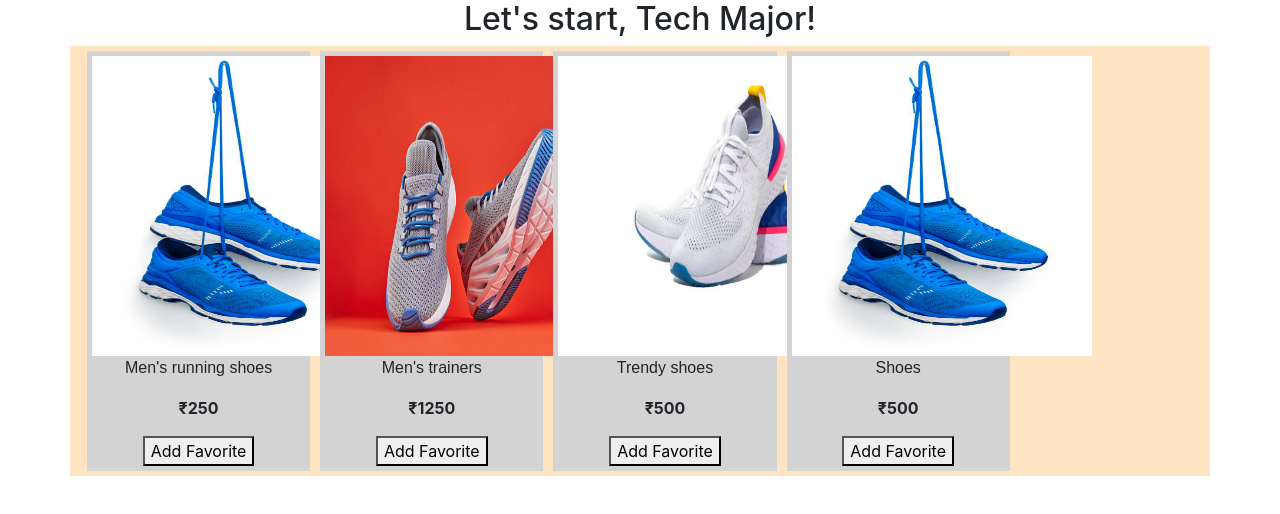
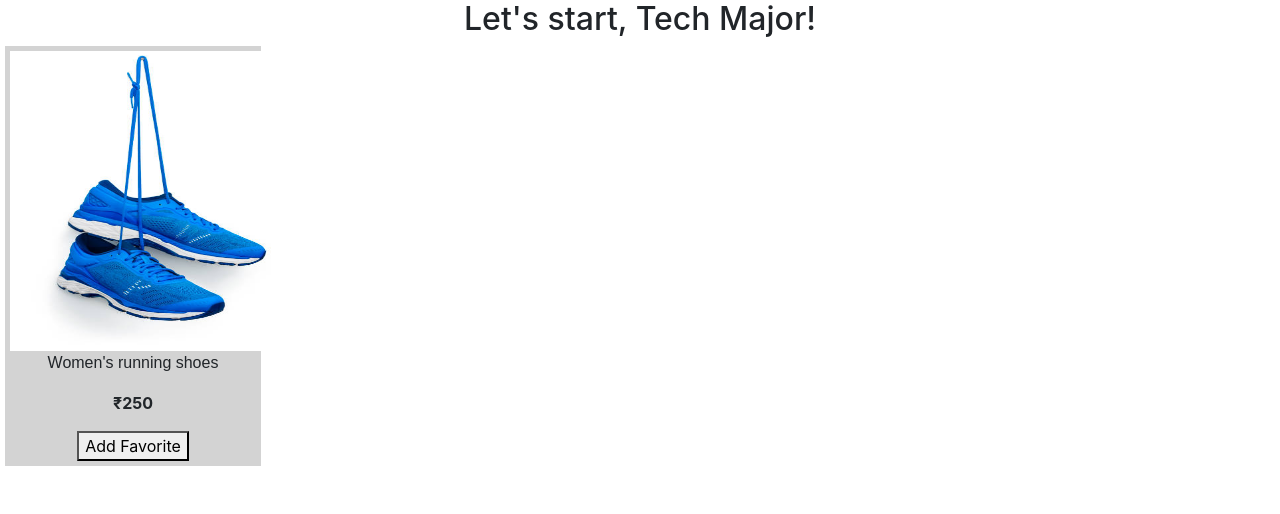
Before and after one commit to sumanthatva/techmajor, a React (Create React App) app: page / in a window 1280 px wide. Shown: the top 514 px of the page. Built offline with nearby package versions, Linux system fonts and the light colour scheme.

Commit message:
Functional component, usestate hook Added FunctionProductItem

```diff
--- a/src/App.js
+++ b/src/App.js
@@ -1,4 +1,5 @@
 import './App.css';
+import FuncProductItem from './components/FuncProductItem';
 import ProductList from './components/ProductList';
 
 function App() {
@@ -9,7 +10,10 @@ function App() {
   return (
     <div className="App">
       <h2> Let's start, Tech Major! </h2>
-      <ProductList products={products}/>
+      {/* <ProductList products={products}/> */}
+      <div>
+        <FuncProductItem prodName={"Women's running shoes"} prodPrice={"₹250"} imagePath={"images/shoes1.jpeg"} />
+      </div>
     </div>
   );
 }
--- /dev/null
+++ b/src/components/FuncProductItem.js
@@ -0,0 +1,42 @@
+import React, {useState} from 'react';
+import './ProductItem.css';
+import { FontAwesomeIcon } from '@fortawesome/react-fontawesome';
+  import { faThumbsUp } from '@fortawesome/free-solid-svg-icons';
+
+function FuncProductItem(props) {
+  const [isFav, setIsFav] = useState({isFav: false});
+
+  const toggleFav = () => {
+    console.log("toggleFav::isFav: " + isFav);
+    setIsFav(isFav==true?false: true);
+    console.log("State toggled");
+  }
+
+  console.log("FuncProductItem called. isFav: " + isFav);
+
+  // Read the values from props.
+  const prodName = props.prodName;
+  const prodPrice = props.prodPrice;
+  const imagePath = props.imagePath;
+
+  // React element as a variable!
+  // Refer: https://reactjs.org/docs/introducing-jsx.html
+  const imageElem = <img src={imagePath} alt='shoe' className='product-item__image' />
+
+  return (
+    <div className='product-item flx-inner'>
+      {imageElem}
+      <p className='product-item__name'> {prodName} </p>
+      <p className='product-item__price'> {prodPrice} </p>
+      <div>
+        <button onClick={toggleFav}> {isFav == true? "Remove Favorite": "Add Favorite" } </button>
+      </div>
+
+      {isFav == true? (<FontAwesomeIcon icon={faThumbsUp} />): null }
+    </div>
+  );
+
+}
+
+
+export default FuncProductItem;
```
